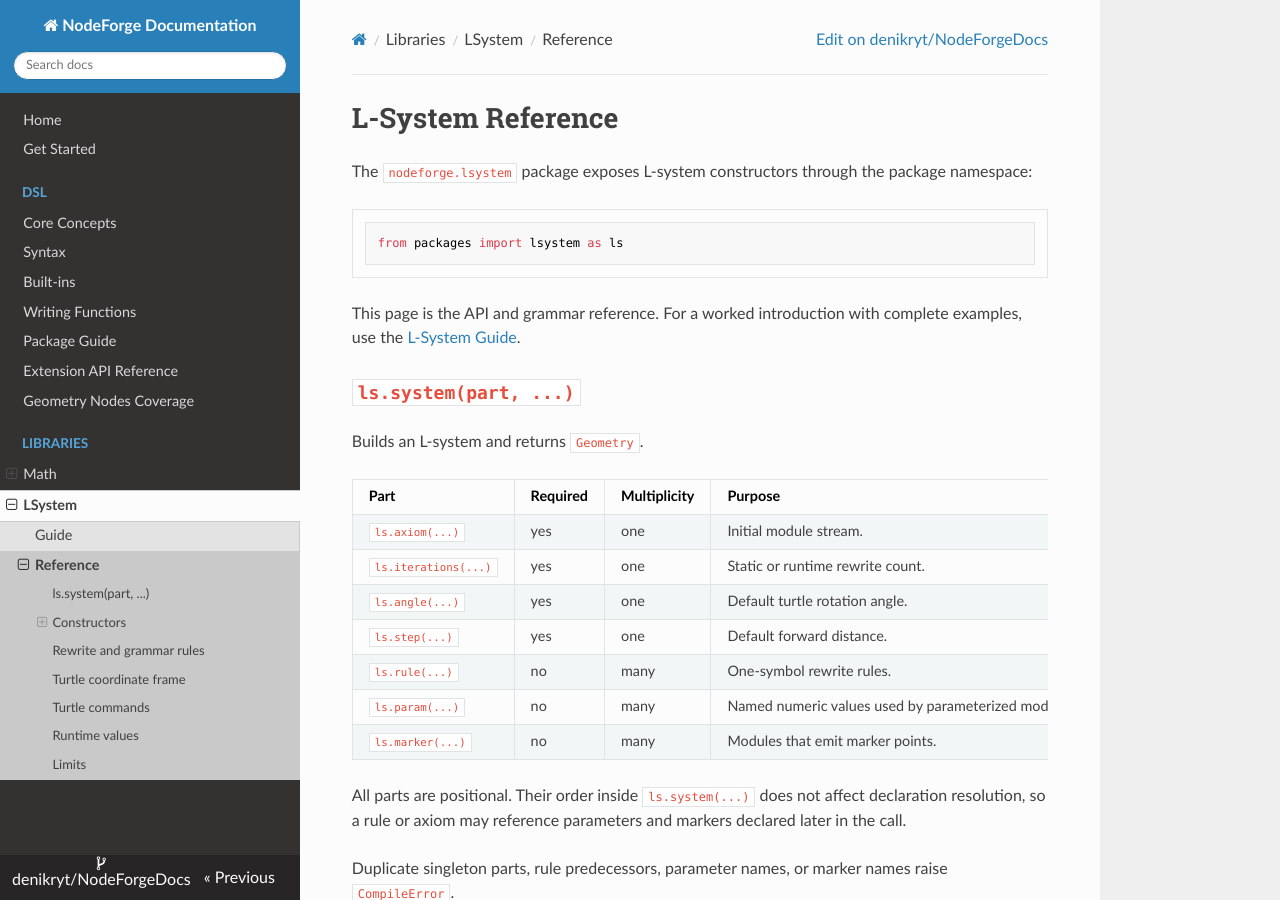
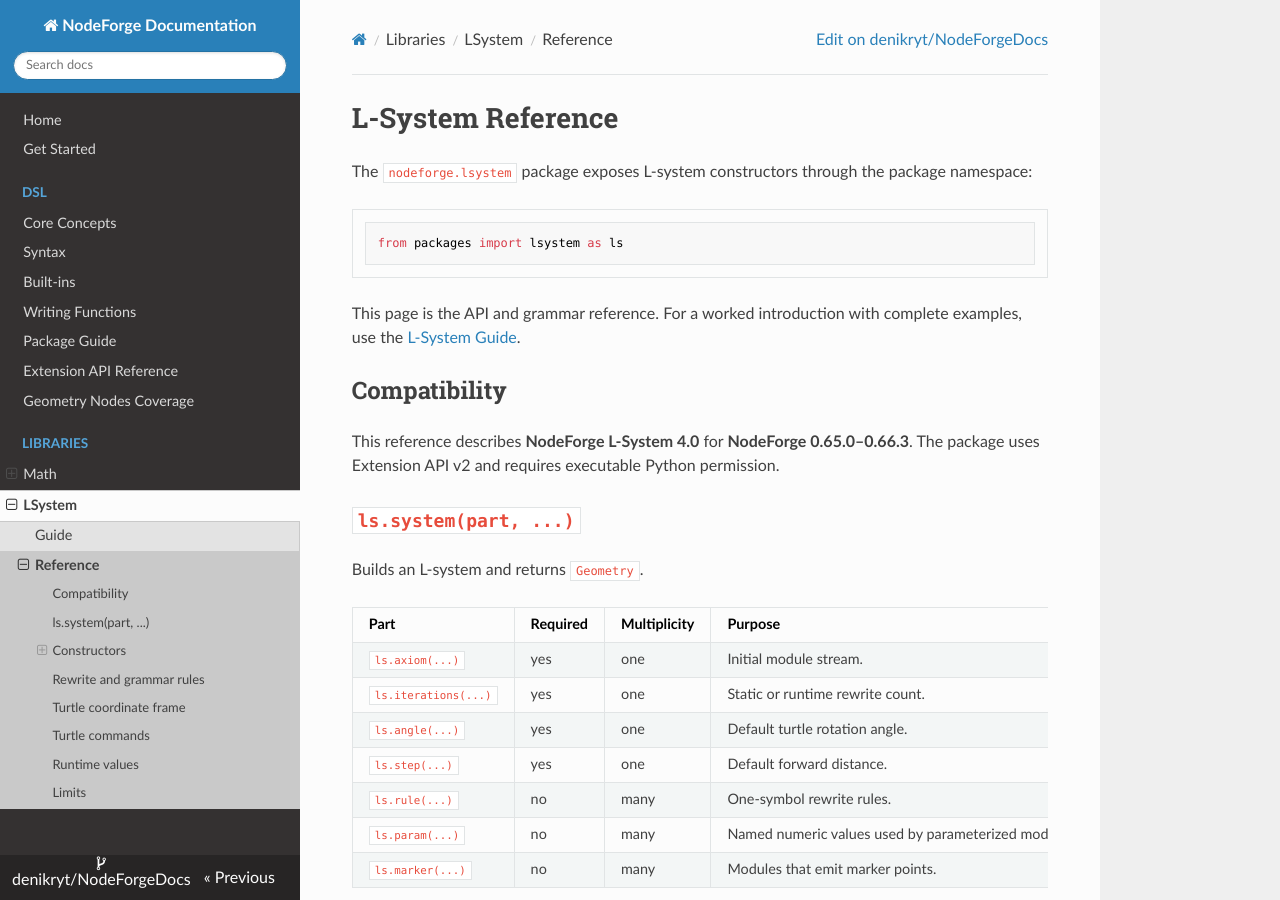
Before and after one commit to denikryt/NodeForgeDocs, an MkDocs documentation site: the page built from docs/LSYSTEMS.md, in a window 1280 px wide and 900 px high. Built offline with MkDocs 1.6.1, drawn with Linux system fonts in a browser that asks for light colours; nearby versions of some CDN libraries; some of the changed text lies outside the part shown.

Commit message:
lsystem docs fix

````diff
--- a/docs/LSYSTEMS.md
+++ b/docs/LSYSTEMS.md
@@ -7,6 +7,10 @@
 ```
 
 This page is the API and grammar reference. For a worked introduction with complete examples, use the [L-System Guide](LSYSTEMS_SCRIPTING.md).
+
+## Compatibility
+
+This reference describes **NodeForge L-System 4.0** for **NodeForge 0.65.0–0.66.3**. The package uses Extension API v2 and requires executable Python permission.
 
 ## `ls.system(part, ...)`
 
````
Also changed, not shown: other parts of docs/LSYSTEMS.md (+6 -6 lines), docs/GEOMETRY_NODES_COVERAGE.md (+1 -1 lines), docs/LSYSTEMS_SCRIPTING.md (+1 -1 lines).
